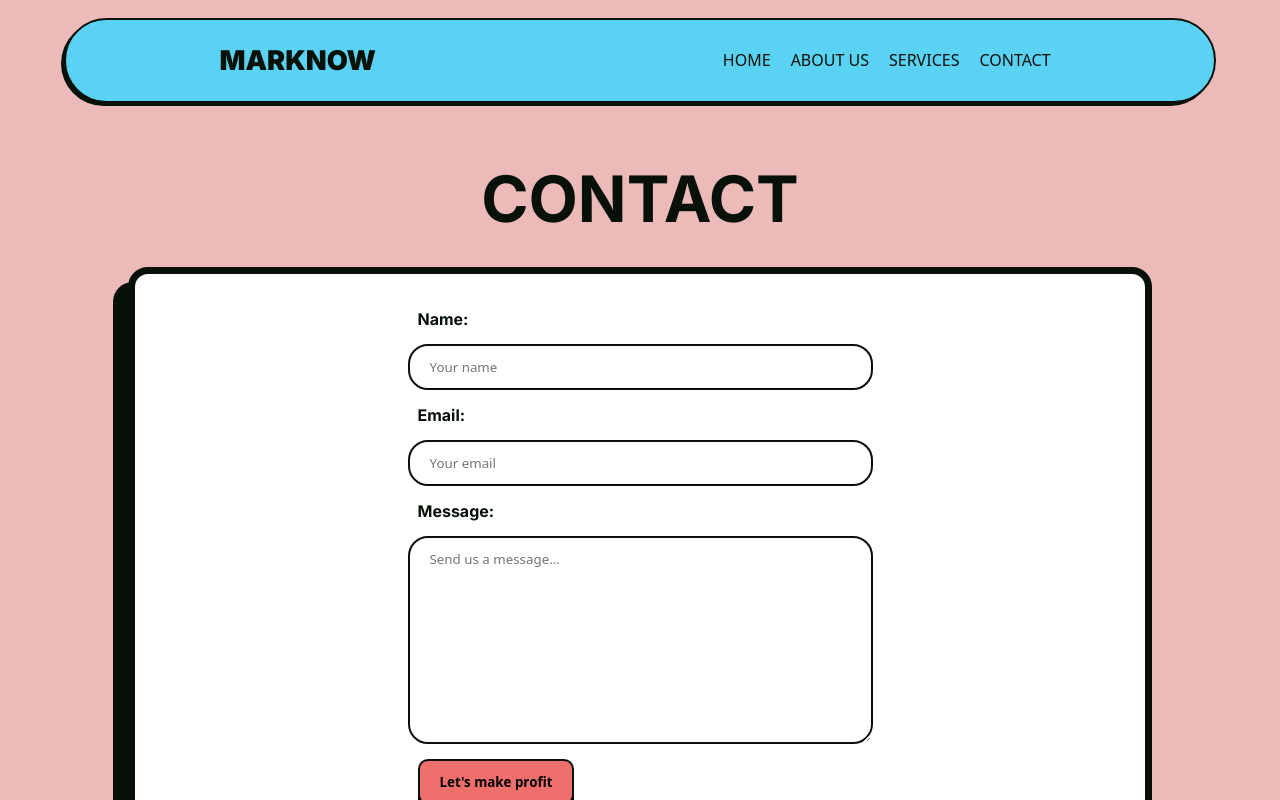
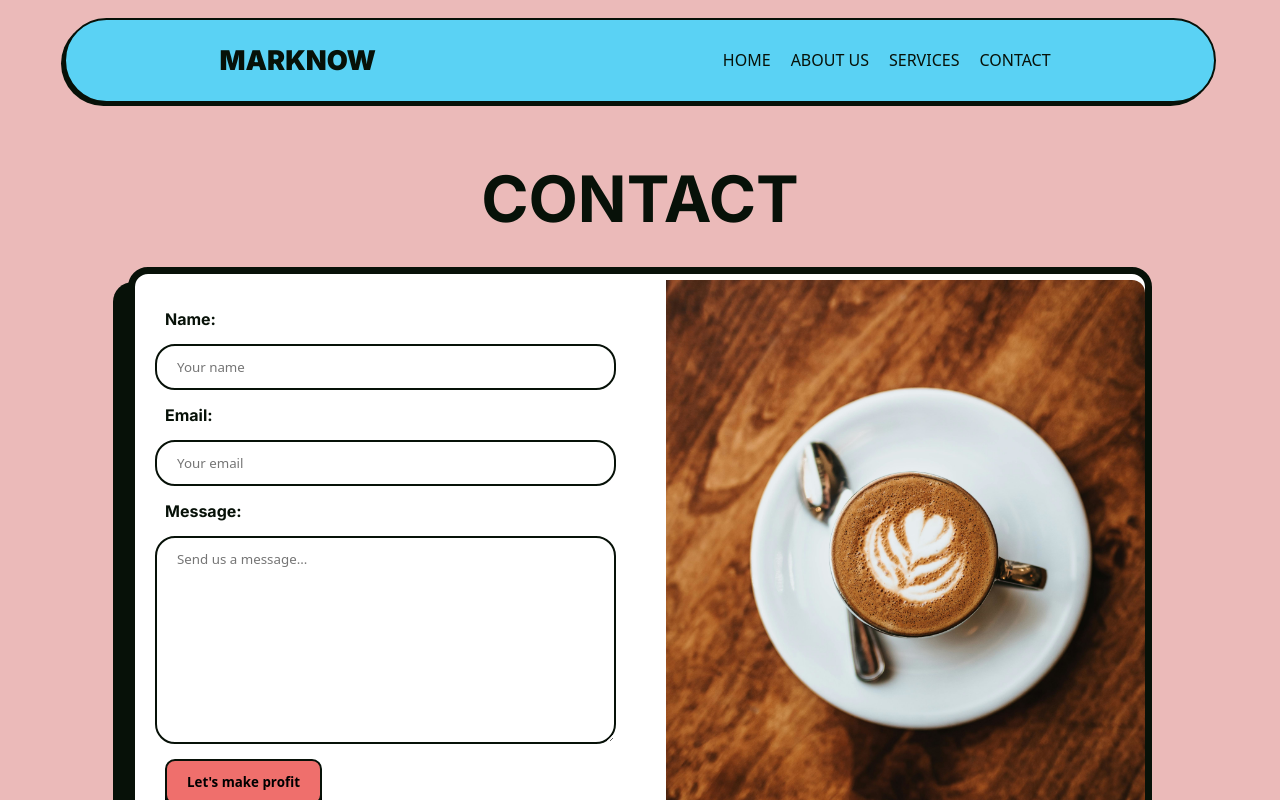
Before and after one commit to LucsasL/MARKNOW, a React (Create React App) app: page /contact in a window 1280 px wide. Shown: the top 800 px of the page. Built offline with nearby package versions, Linux system fonts and the light colour scheme.

Commit message:
Abstracting the properties of the pals section

```diff
--- a/src/components/pages/indexComps/Pals.jsx
+++ b/src/components/pages/indexComps/Pals.jsx
@@ -17,7 +17,12 @@ import youDude from "../../../img/YouDude.png";
 const Pals = () => {
   // States
   const [position, setPosition] = useState(0);
-  const [color, setColor] = useState("#EF6F6C");
+  const [scrollPalObj, setScrollPalObj] = useState({
+    color: "#EF6F6C",
+    position: 0,
+    pal: 0
+  });
+
   // const [prevArrOpacity, setPrevArrOpacity] = useState(1);
   // const [nextArrOpacity, setNextArrOpacity] = useState(1);
 
@@ -37,16 +42,14 @@ const Pals = () => {
   });
 
   useEffect(() => {
-    palsTitle.current.style.color = {color};
-    palsCompCont.current.style.background = {color};
-    console.log(`Text color changed to: ${color}`);
-    console.log(`Background color changed to: ${color}`);
+    palsTitle.current.style.color = scrollPalObj.color;
+    palsCompCont.current.style.background = scrollPalObj.color;
   });
 
   const scrollMsg = (arr) => {
-    // palsLogo.current.forEach(c => {
-    //   c.classList.remove("palsCont");
-    // });
+    palsLogo.current.forEach(c => {
+      c.classList.remove("palsCont");
+    });
     console.log(palsLogo.current);
 
     if (arr === "Prev" && position < 0) {
@@ -58,22 +61,34 @@ const Pals = () => {
     if (arr === "Next") {
       switch (position - 100) {
         case 0:
-          setColor("#EF6F6C");
+          setScrollPalObj({
+              ...scrollPalObj,
+            color: "#EF6F6C"
+          });
           // palsLogo.current[0].classList.add("palsCont");
           return;
 
         case -100:
-          setColor("#5AD2F4");
+          setScrollPalObj({
+              ...scrollPalObj,
+            color: "#5AD2F4"
+          });
           // palsLogo.current[1].classList.add("palsCont");
           return;
 
           case -200:
-          setColor("#7FB685");
+          setScrollPalObj({
+              ...scrollPalObj,
+            color: "#7FB685"
+          });
           // palsLogo.current[2].classList.add("palsCont");
           return;
 
           case -300:
-          setColor("#F9C976");
+          setScrollPalObj({
+              ...scrollPalObj,
+            color: "#F9C976"
+          });
           // palsLogo.current[3].classList.add("palsCont");
           return;
 
@@ -84,19 +99,31 @@ const Pals = () => {
 
     switch (position + 100) {
       case 0:
-        setColor("#EF6F6C");
+        setScrollPalObj({
+            ...scrollPalObj,
+          color: "#EF6F6C"
+        });
         return;
 
       case -100:
-        setColor("#5AD2F4");
+        setScrollPalObj({
+          ...scrollPalObj,
+          color: "#5AD2F4"
+        });
         return;
 
       case -200:
-        setColor("#7FB685");
+        setScrollPalObj({
+          ...scrollPalObj,
+          color: "#7FB685"
+        });
         return;
 
       case -300:
-        setColor("#F9C976");
+        setScrollPalObj({
+          ...scrollPalObj,
+          color: "#F9C976"
+        });
         return;
 
       default:
@@ -152,7 +179,7 @@ const Pals = () => {
             </picture>
           </div>
 
-          <h1 style={{ color: color }} ref={palsTitle}>OUR CLIENTS APPROVE</h1>
+          <h1 style={{ color: scrollPalObj.color }} ref={palsTitle}>OUR CLIENTS APPROVE</h1>
 
           <div
             className="msg"
@@ -165,7 +192,7 @@ const Pals = () => {
                 return (
                   <div className="palsInfo" key={index} style={{ position: "relative", left: `${0}%` }}>
                     <p>{quote}</p>
-                    <h2 style={{ color: color }}>
+                    <h2 style={{ color: scrollPalObj.color }}>
                       {author} <br />
                       <span>CEO OF {ceo}</span>
                     </h2>
@@ -176,7 +203,7 @@ const Pals = () => {
           </div>
         </div>
 
-        <div className="palsComp" style={{ background: color }} ref={palsCompCont}>
+        <div className="palsComp" style={{ background: scrollPalObj.color }} ref={palsCompCont}>
           <div className="palsCont" ref={palsLogo.current[0]}>
             <picture>
               <img src={poogle} alt="Poogle" />
--- a/src/sass/mainSettings/_bigMediaQuery.scss
+++ b/src/sass/mainSettings/_bigMediaQuery.scss
@@ -242,6 +242,23 @@
     }
   }
 
+  section#form {
+    h1 {
+      margin: 30px 0px;
+    }
+
+    > div {
+      @include spaceAround(row nowrap);
+      height: 100%;
+      padding: 0;
+      border-radius: 20px;
+
+      .imgContact {
+        border-radius: 0 13px 13px 0;
+      }
+    }
+  }
+
   footer {
     height: 420px;
 
--- a/src/sass/styleComponents/_ContactForm.scss
+++ b/src/sass/styleComponents/_ContactForm.scss
@@ -24,7 +24,7 @@ section#form {
     }
 
     form, > div {
-      width: 50%;
+      width: 100%;
     }
 
     .imgContact {
@@ -33,7 +33,7 @@ section#form {
 
       height: 550px;
       padding: 0;
-      border-radius: 0px 13px 13px 0px;
+      border-radius: 0px 0px 13px 13px;
     }
   }
 
--- a/src/styles/index.css
+++ b/src/styles/index.css
@@ -1016,14 +1016,14 @@ section#form > div form {
   padding: 20px;
 }
 section#form > div form, section#form > div > div {
-  width: 50%;
+  width: 100%;
 }
 section#form > div .imgContact {
   background: url("../img/coffee.jpg") no-repeat center;
   background-size: cover;
   height: 550px;
   padding: 0;
-  border-radius: 0px 13px 13px 0px;
+  border-radius: 0px 0px 13px 13px;
 }
 section#form input[type=text],
 section#form input[type=email],
@@ -1286,6 +1286,22 @@ section#form label {
     height: 100%;
     padding: 12px 20px;
   }
+  section#form h1 {
+    margin: 30px 0px;
+  }
+  section#form > div {
+    display: flex;
+    flex-flow: row nowrap;
+    justify-content: space-around;
+    align-items: center;
+    gap: 30px;
+    height: 100%;
+    padding: 0;
+    border-radius: 20px;
+  }
+  section#form > div .imgContact {
+    border-radius: 0 13px 13px 0;
+  }
   footer {
     height: 420px;
     position: relative;
```
Also changed, not shown: 1 other file (tests, documents, lock files or other folders).
